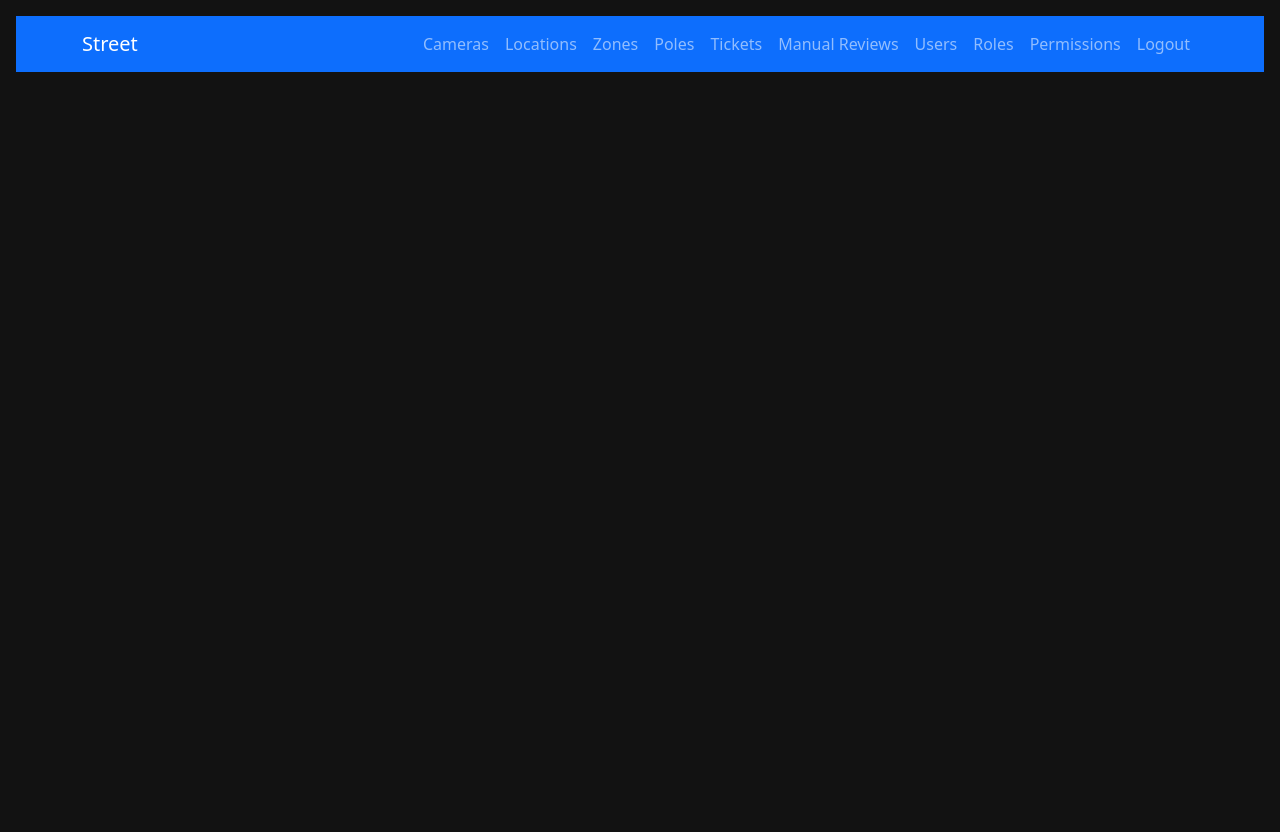
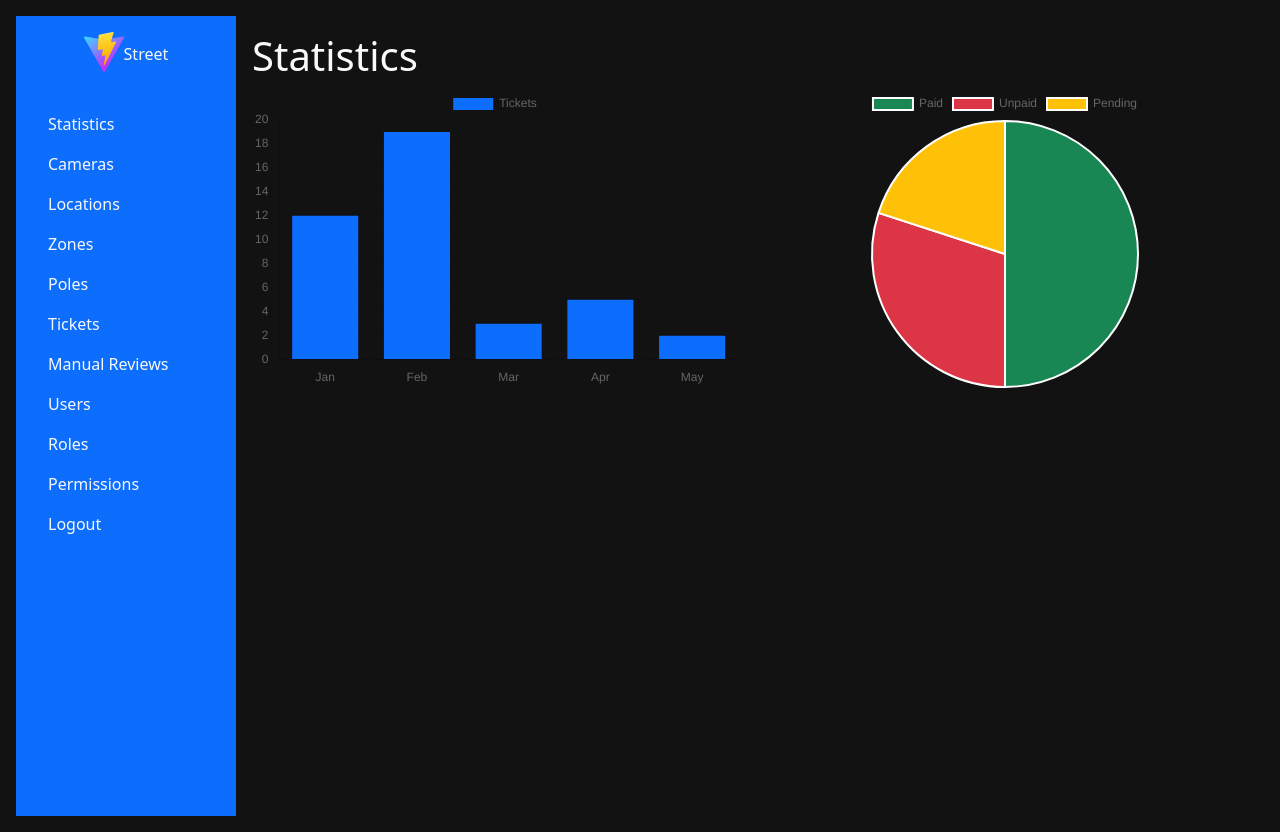
Before and after one commit to yahyabakleh12/streetinterfaces, a Vue app: page /statistics in a window 1280 px wide. Before the commit the page ends 800 px from the top, so only its background shows below. Built offline with nearby package versions, Linux system fonts and the light colour scheme; sample sign-in values are in the browser's storage.

Commit message:
Add statistics page with charts and sidebar layout

```diff
--- a/package.json
+++ b/package.json
@@ -12,6 +12,7 @@
     "@popperjs/core": "^2.11.8",
     "axios": "^1.9.0",
     "bootstrap": "^5.3.6",
+    "chart.js": "^4.4.9",
     "pinia": "^3.0.3",
     "vue": "^3.5.13",
     "vue-router": "^4.5.1"
--- a/src/App.vue
+++ b/src/App.vue
@@ -1,25 +1,29 @@
 <!-- App.vue -->
 <template>
-  <nav class="navbar navbar-expand-lg navbar-dark bg-primary mb-4">
-    <div class="container">
-      <router-link class="navbar-brand" to="/">Street</router-link>
-      <div class="navbar-nav">
-        <router-link class="nav-link" to="/cameras">Cameras</router-link>
-        <router-link class="nav-link" to="/locations">Locations</router-link>
-        <router-link class="nav-link" to="/zones">Zones</router-link>
-        <router-link class="nav-link" to="/poles">Poles</router-link>
-        <router-link class="nav-link" to="/tickets">Tickets</router-link>
-        <router-link class="nav-link" to="/manual-reviews">Manual Reviews</router-link>
-        <router-link v-if="auth.roles.includes('admin')" class="nav-link" to="/users">Users</router-link>
-        <router-link v-if="auth.roles.includes('admin')" class="nav-link" to="/roles">Roles</router-link>
-        <router-link v-if="auth.roles.includes('admin')" class="nav-link" to="/permissions">Permissions</router-link>
-        <router-link v-if="!auth.token" class="nav-link" to="/login">Login</router-link>
-        <a v-else class="nav-link" href="#" @click.prevent="logout">Logout</a>
+  <div class="d-flex">
+    <nav class="sidebar bg-primary text-light p-3">
+      <div class="text-center mb-4">
+        <img src="/vite.svg" alt="Logo" class="img-fluid mb-2" style="height: 40px;">
+        <router-link class="navbar-brand text-light" to="/statistics">Street</router-link>
       </div>
+      <ul class="nav flex-column">
+        <li class="nav-item"><router-link class="nav-link text-light" to="/statistics">Statistics</router-link></li>
+        <li class="nav-item"><router-link class="nav-link text-light" to="/cameras">Cameras</router-link></li>
+        <li class="nav-item"><router-link class="nav-link text-light" to="/locations">Locations</router-link></li>
+        <li class="nav-item"><router-link class="nav-link text-light" to="/zones">Zones</router-link></li>
+        <li class="nav-item"><router-link class="nav-link text-light" to="/poles">Poles</router-link></li>
+        <li class="nav-item"><router-link class="nav-link text-light" to="/tickets">Tickets</router-link></li>
+        <li class="nav-item"><router-link class="nav-link text-light" to="/manual-reviews">Manual Reviews</router-link></li>
+        <li class="nav-item" v-if="auth.roles.includes('admin')"><router-link class="nav-link text-light" to="/users">Users</router-link></li>
+        <li class="nav-item" v-if="auth.roles.includes('admin')"><router-link class="nav-link text-light" to="/roles">Roles</router-link></li>
+        <li class="nav-item" v-if="auth.roles.includes('admin')"><router-link class="nav-link text-light" to="/permissions">Permissions</router-link></li>
+        <li class="nav-item" v-if="!auth.token"><router-link class="nav-link text-light" to="/login">Login</router-link></li>
+        <li class="nav-item" v-else><a class="nav-link text-light" href="#" @click.prevent="logout">Logout</a></li>
+      </ul>
+    </nav>
+    <div class="flex-grow-1 p-3">
+      <router-view />
     </div>
-  </nav>
-  <div class="container">
-    <router-view />
   </div>
 </template>
 
--- a/src/components/Login.vue
+++ b/src/components/Login.vue
@@ -1,5 +1,6 @@
 <template>
-  <div>
+  <div class="text-center">
+    <img src="/vite.svg" alt="Logo" class="mb-3" style="height: 64px;">
     <h1>Login</h1>
     <form @submit.prevent="submit">
       <div class="mb-3">
--- /dev/null
+++ b/src/components/Statistics.vue
@@ -0,0 +1,64 @@
+<template>
+  <div>
+    <h1>Statistics</h1>
+    <div class="row">
+      <div class="col-md-6 mb-4">
+        <div class="chart-container">
+          <canvas id="barChart"></canvas>
+        </div>
+      </div>
+      <div class="col-md-6 mb-4">
+        <div class="chart-container">
+          <canvas id="pieChart"></canvas>
+        </div>
+      </div>
+    </div>
+  </div>
+</template>
+
+<script setup>
+import { onMounted } from 'vue'
+import Chart from 'chart.js/auto'
+
+onMounted(() => {
+  const barCtx = document.getElementById('barChart')
+  new Chart(barCtx, {
+    type: 'bar',
+    data: {
+      labels: ['Jan', 'Feb', 'Mar', 'Apr', 'May'],
+      datasets: [{
+        label: 'Tickets',
+        data: [12, 19, 3, 5, 2],
+        backgroundColor: '#0d6efd'
+      }]
+    },
+    options: {
+      responsive: true,
+      maintainAspectRatio: false
+    }
+  })
+
+  const pieCtx = document.getElementById('pieChart')
+  new Chart(pieCtx, {
+    type: 'pie',
+    data: {
+      labels: ['Paid', 'Unpaid', 'Pending'],
+      datasets: [{
+        data: [50, 30, 20],
+        backgroundColor: ['#198754', '#dc3545', '#ffc107']
+      }]
+    },
+    options: {
+      responsive: true,
+      maintainAspectRatio: false
+    }
+  })
+})
+</script>
+
+<style scoped>
+.chart-container {
+  position: relative;
+  height: 300px;
+}
+</style>
--- a/src/router/index.js
+++ b/src/router/index.js
@@ -30,12 +30,14 @@ import RoleDetail from '@/components/roles/RoleDetail.vue'
 import PermissionsList from '@/components/permissions/PermissionsList.vue'
 import PermissionForm from '@/components/permissions/PermissionForm.vue'
 import PermissionDetail from '@/components/permissions/PermissionDetail.vue'
+import Statistics from '@/components/Statistics.vue'
 import Login from '@/components/Login.vue'
 import { useAuthStore } from '@/stores/auth'
 
 const routes = [
   { path: '/login', component: Login },
-  { path: '/', redirect: '/cameras' },
+  { path: '/', redirect: '/statistics' },
+  { path: '/statistics', component: Statistics },
   { path: '/cameras',          component: CamerasList },
   { path: '/cameras/create',   component: CameraForm,   props: { isEdit: false } },
   { path: '/cameras/:id/edit', component: CameraForm,   props: route => ({ isEdit: true, id: +route.params.id }) },
--- a/src/style.css
+++ b/src/style.css
@@ -8,3 +8,8 @@ body {
   background-color: #121212;
   color: #f8f9fa;
 }
+
+.sidebar {
+  width: 220px;
+  min-height: 100vh;
+}
```
